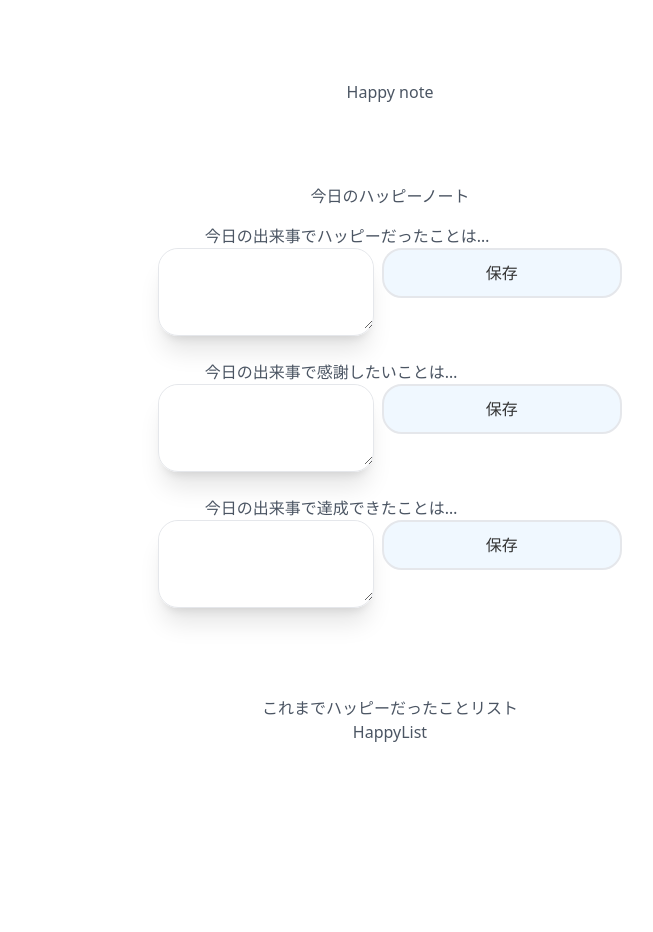
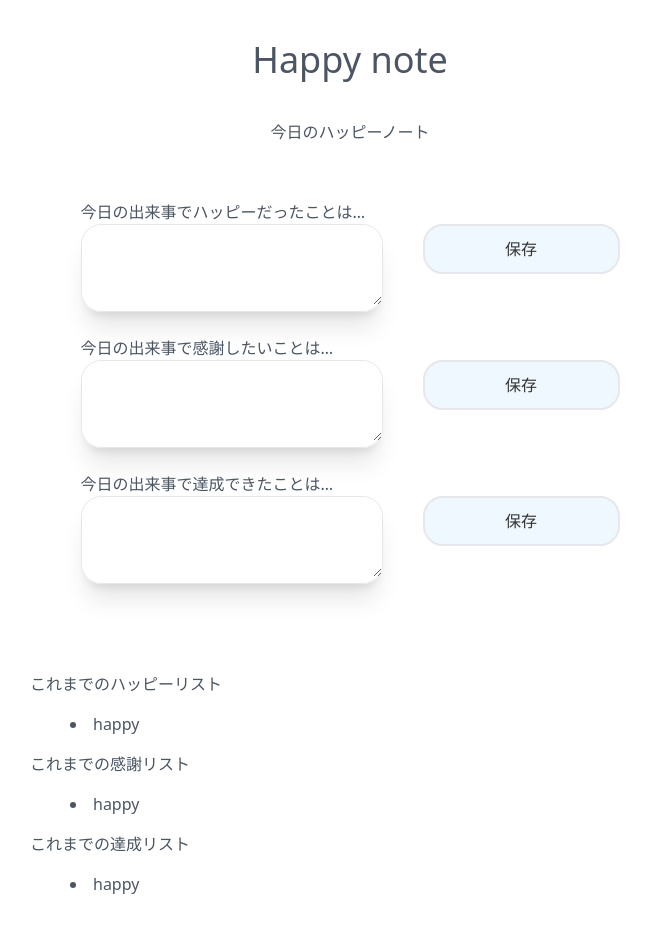
Before and after one commit to khiz125/happy-note-backend, a React (Create React App) app: page / in a window 1280 px wide. Shown: the top 932 px of the page, without its empty margins (290-943 px from the left). Before the commit the page ends 824 px from the top, so only its background shows below. Built offline with nearby package versions, Linux system fonts and the light colour scheme.

Commit message:
fix style, add NotedList

```diff
--- a/src/components/InputTextArea.tsx
+++ b/src/components/InputTextArea.tsx
@@ -40,9 +40,9 @@ const InputTextArea: React.FC<InputTextAreaProps> = ({ name }) => {
   return (
     <form onSubmit={handleSubmit}>
       <div className="flex mb-2">
-        <div className='shadow-xl rounded-[20px] border border-gray-200 mr-2'>
+        <div className='shadow-xl rounded-[20px] border border-gray-200 w-full mr-10'>
           <textarea
-            className='relative hidden-scrollbar text-[#8A8684]
+            className='relative hidden-scrollbar text-[#8A8684] min-w-[300px]
             border-gray-200 outline-none focus:border-[#D9D9D9] w-full p-4 rounded-[20px]'
             name={`${name}`}
             ref={ref}
@@ -52,7 +52,7 @@ const InputTextArea: React.FC<InputTextAreaProps> = ({ name }) => {
           />
         </div>
         <Button
-          addClassName="w-[80px] h-[50px]"
+          addClassName="min-w-[80px] p-2 h-[50px]"
         >
           保存
         </Button>
--- a/src/note/HappyList.tsx
+++ /dev/null
@@ -1,12 +0,0 @@
-import React, {useState, useEffect} from "react"
-
-const HappyList = () => {
-
-  const [happyList, setHappyList] = useState()
-
-  return (
-    <div>HappyList</div>
-  )
-}
-
-export default HappyList;
--- a/src/note/Note.tsx
+++ b/src/note/Note.tsx
@@ -1,7 +1,7 @@
 import React from "react";
-import HappyList from "./HappyList";
+import NotedList from "./NotedList";
 
-import InputTextArea from "@/components/InputTextArea";
+import InputTextArea from "../components/InputTextArea";
 
 import Button from "../components/Button";
 
@@ -9,76 +9,27 @@ const note = () => {
 
 
   return (
-    <main className='box-border text-gray-600 w-full px-20'>
-      <div className="flex flex-col items-center justify-center w-full m-10 px-40">
-        <section className='flex items-center justify-center m-10 px-40'>
-          <h1>
-            Happy note
-          </h1>
+    <main className='box-border text-gray-600 w-full px-20 my-10'>
+      <div className="flex flex-col items-center justify-center w-full px-40">
+        <h1 className="text-4xl">Happy note</h1>
+        <h3 className="mt-10">今日のハッピーノート</h3>
+        <section className='flex flex-col items-start justify-center my-10'>
+          <h3 className="text-left w-4/5 mt-4">今日の出来事でハッピーだったことは…</h3>
+          <InputTextArea name="happy"/>
+          <h3 className="text-left w-4/5 mt-4">今日の出来事で感謝したいことは…</h3>
+          <InputTextArea name="grateful"/>
+          <h3 className="text-left w-4/5 mt-4">今日の出来事で達成できたことは…</h3>
+          <InputTextArea name="achievement"/>
         </section>
-        <section className='flex flex-col items-center justify-center m-10'>
-          <h3>今日のハッピーノート</h3>
-          <h3 className="text-left w-4/5 mt-4">今日の出来事でハッピーだったことは…</h3>
-          <div className="flex mb-2">
-            <div className='shadow-xl rounded-[20px] border border-gray-200 mr-2'>
-              <textarea
-                className='relative hidden-scrollbar text-[#8A8684]
-            border-gray-200 outline-none focus:border-[#D9D9D9] w-full p-4 rounded-[20px]'
-                name="note"
-                id=""
-                cols={40}
-                rows={2}
-              />
-            </div>
-            <Button
-              addClassName="w-[80px] h-[50px]"
-            >
-              保存
-            </Button>
-          </div>
-          <h3 className="text-left w-4/5 mt-4">今日の出来事で感謝したいことは…</h3>
-          <div className="flex mb-2">
-            <div className='shadow-xl rounded-[20px] border border-gray-200 mr-2'>
-              <textarea
-                className='relative hidden-scrollbar text-[#8A8684]
-            border-gray-200 outline-none focus:border-[#D9D9D9] w-full p-4 rounded-[20px]'
-                name="note"
-                id=""
-                cols={40}
-                rows={2}
-              />
-            </div>
-            <Button
-              addClassName="w-[80px] h-[50px]"
-            >
-              保存
-            </Button>
-          </div>
-          <h3 className="text-left w-4/5 mt-4">今日の出来事で達成できたことは…</h3>
-          <div className="flex mb-2">
-            <div className='shadow-xl rounded-[20px] border border-gray-200 mr-2'>
-              <textarea
-                className='relative hidden-scrollbar text-[#8A8684]
-            border-gray-200 outline-none focus:border-[#D9D9D9] w-full p-4 rounded-[20px]'
-                name="note"
-                id=""
-                cols={40}
-                rows={2}
-              />
-            </div>
-            <Button
-              addClassName="w-[80px] h-[50px]"
-            >
-              保存
-            </Button>
-          </div>
-        </section>
-        <section className='flex flex-col items-center justify-center m-10'>
-          <h3>これまでハッピーだったことリスト</h3>
-          <HappyList />
+        <section className='flex flex-col items-start my-10 w-full px-20'>
+          <h3>これまでのハッピーリスト</h3>
+          <NotedList name="happy"/>
+          <h3>これまでの感謝リスト</h3>
+          <NotedList name="grateful"/>
+          <h3>これまでの達成リスト</h3>
+          <NotedList name="achievement"/>
         </section>
       </div>
-
     </main>
   )
 }
--- /dev/null
+++ b/src/note/NotedList.tsx
@@ -0,0 +1,24 @@
+import React, { useState, useEffect } from "react"
+
+interface NotedListProps {
+  name: string;
+}
+
+const NotedList: React.FC<NotedListProps> = ({ name }) => {
+
+  const [notedList, setNotedList] = useState<string[]>(["happy"]);
+
+  return (
+    <div>
+      {notedList.map((note: string) => {
+        return (
+          <ul>
+            <li className="list-disc list-inside pl-10 my-4">{note}</li>
+          </ul>
+        )
+      })}
+    </div>
+  )
+}
+
+export default NotedList;
```
